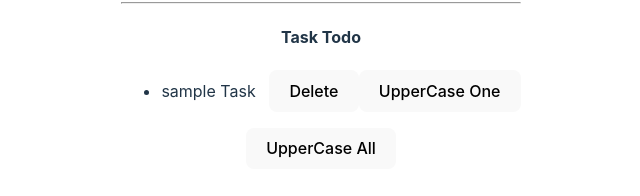
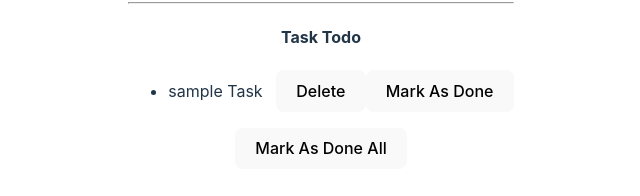
Before and after one commit to divynashu001/React, a React (Vite) app in the folder react-second-app/: page / in a window 1280 px wide. Shown: the part 396-592 px from the top of the page, without its empty margins (319-959 px from the left). Built offline with nearby package versions, Linux system fonts and the light colour scheme.

Commit message:
Adding Mark As Done Functionality

```diff
--- a/react-second-app/src/TodoList.jsx
+++ b/react-second-app/src/TodoList.jsx
@@ -1,10 +1,10 @@
 import { useState } from "react"
 import {v4 as uuidv4} from "uuid";
 export default function TodoList(){
-let [todos, setTodos]= useState([{task:"sample Task", id: uuidv4()}])
+let [todos, setTodos]= useState([{task:"sample Task", id: uuidv4(), isDone:false}])
 let [newTodo, setNewTodo]=useState("")
 let addNewTask=()=>{
-    setTodos([...todos, {task:newTodo, id:uuidv4()}])
+    setTodos([...todos, {task:newTodo, id:uuidv4(), isDone:false}])
     setNewTodo("");
 }
 let deleteCopy = (id)=>{
@@ -15,24 +15,26 @@
     setNewTodo(event.target.value)
 }
 
-let upperCaseAll = ()=>{
+let MarkAsDoneAll = ()=>{
     setTodos((todos)=>(
         todos.map((todo)=>{
         return{
             ...todo,
-            task: todo.task.toUpperCase()
+            isDone:true,
+            // task: todo.task.toUpperCase()
         }
 
     })))
 }
 
-let UpperCaseOne = (id) =>{
+let markAsDone = (id) =>{
     setTodos((todos)=>(
         todos.map((todo)=>{
             if(todo.id === id){
                 return{
                     ...todo,
-                    task: todo.task.toUpperCase()
+                    // task: todo.task.toUpperCase()
+                    isDone:true,
                 };
             }
             else{
@@ -51,14 +53,14 @@
         <ul>
         {todos.map((todo)=>(
                 <li key={todo.id}>
-                    <span>{todo.task}</span>
+                    <span style={todo.isDone?{textDecorationLine:"line-through"}:{}}>{todo.task}</span>
                     &nbsp;&nbsp;&nbsp;
                     <button onClick={()=>deleteCopy(todo.id)}>Delete</button>
-                    <button onClick={()=>UpperCaseOne(todo.id)}>UpperCase One</button>
+                    <button onClick={()=>markAsDone(todo.id)}>Mark As Done</button>
                     </li>
         ))}
         </ul>
-        <button onClick={upperCaseAll}>UpperCase All</button>
+        <button onClick={MarkAsDoneAll}>Mark As Done All</button>
 
         </div>
     )
```
